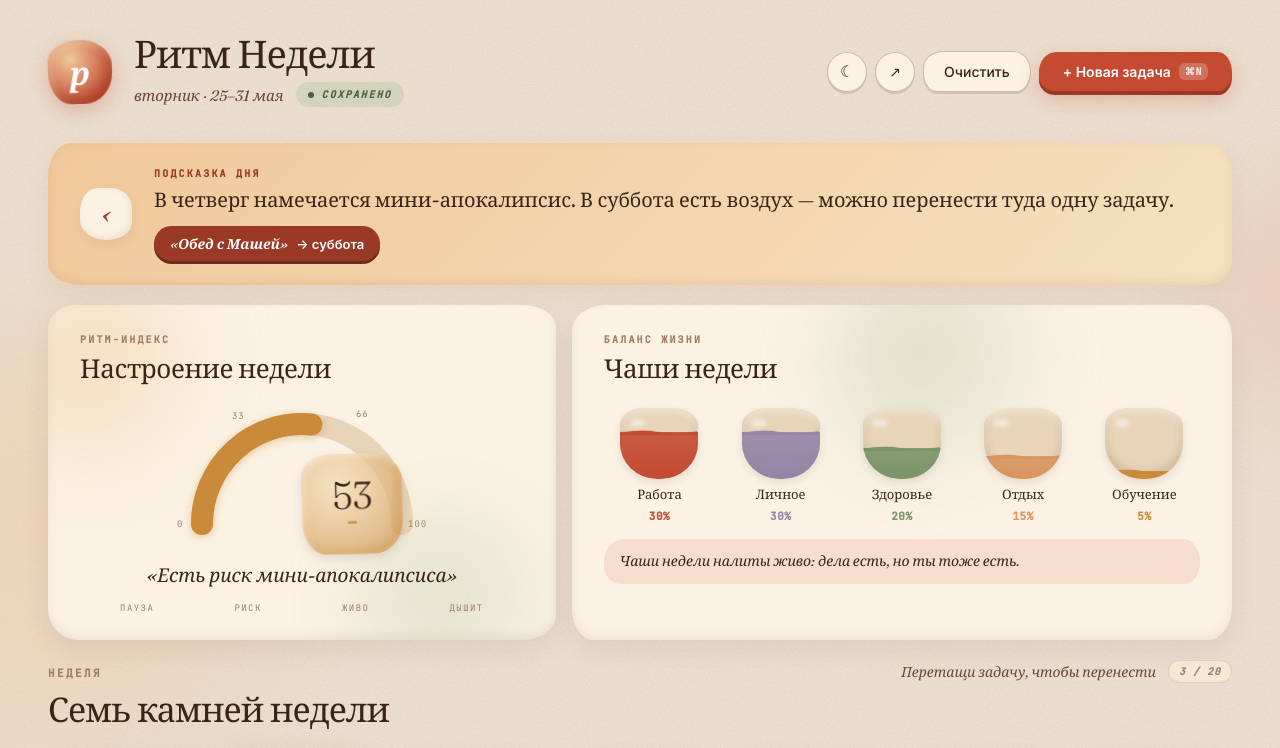
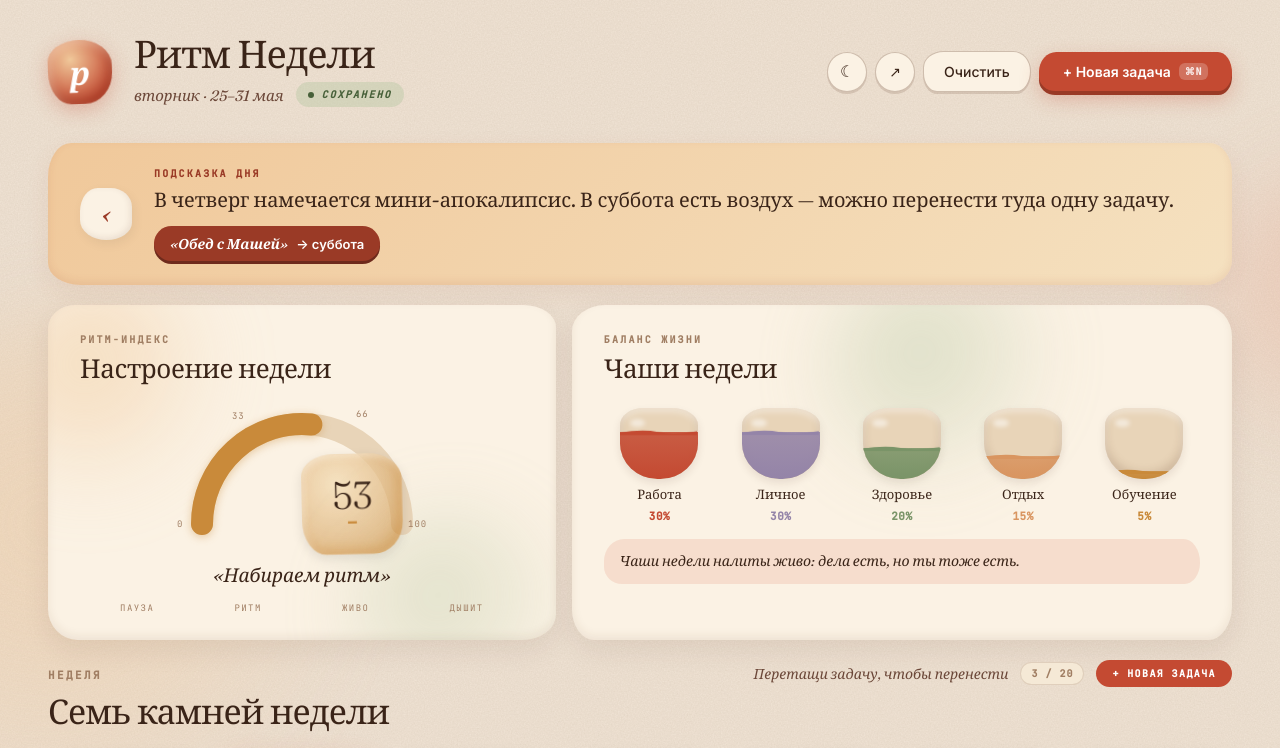
Before and after one commit to olgaaabr2026-lgtm/WeekRythm-MVP, a React (Vite) app: page / in a window 1280 px wide. Shown: the top 748 px of the page. Built offline with nearby package versions, Linux system fonts and the light colour scheme.

Commit message:
Add week board task button

```diff
--- a/src/clay-helpers.js
+++ b/src/clay-helpers.js
@@ -395,9 +395,18 @@ function calcProgress(tasks, closedDays) {
   const rhythm = total ? Math.round(0.5 * progressScore + 0.3 * noOverloadScore + 0.2 * restScore) : 0;
 
   let rhythmStatus = 'Неделя дышит';
-  if (rhythm <= 39) rhythmStatus = 'Нужна спасательная пауза';
-  else if (rhythm <= 64) rhythmStatus = 'Есть риск мини-апокалипсиса';
-  else if (rhythm <= 84) rhythmStatus = 'Плотная, но живая';
+
+  if (percent === 0 && overloaded === 0 && total > 0) {
+    // Задачи есть, ни одна не выполнена, кризиса нет — неделя просто ещё не началась.
+    // Не нужно пугать «апокалипсисом» в воскресенье вечером или понедельник утром.
+    rhythmStatus = 'Неделя ещё впереди';
+  } else if (rhythm <= 39) {
+    rhythmStatus = 'Нужна спасательная пауза';
+  } else if (rhythm <= 64) {
+    rhythmStatus = 'Набираем ритм';
+  } else if (rhythm <= 84) {
+    rhythmStatus = 'Плотная, но живая';
+  }
 
   return {
     total, completed, remaining, percent,
--- a/src/variant-clay.jsx
+++ b/src/variant-clay.jsx
@@ -560,7 +560,7 @@ function CRhythm({ value, status }) {
         fontSize: 9, letterSpacing: '0.16em',
         color: CLAY.muted, textTransform: 'uppercase'
       }}>
-        <span>пауза</span><span>риск</span><span>живо</span><span>дышит</span>
+        <span>пауза</span><span>ритм</span><span>живо</span><span>дышит</span>
       </div>
     </div>
   );
@@ -665,7 +665,7 @@ function Bowl({ sphere, delay, seed }) {
 }
 
 // ───────────────────────── week board ─────────────────────────
-function CWeekBoard({ tasks, closedDays, progress, onToggle, onEdit, onMove, onDelete, onCloseDay, onOpenDay, onDrop, dragOverDate, setDragOver, vp }) {
+function CWeekBoard({ tasks, closedDays, progress, onToggle, onEdit, onMove, onDelete, onCloseDay, onOpenDay, onDrop, dragOverDate, setDragOver, vp, onNew }) {
   const weekDs = getCurrentWeekDates();
   return (
     <div className="clay-section" style={{ position: 'relative', margin: vp.isMobile ? '0 16px' : '0 48px' }}>
@@ -687,17 +687,38 @@ function CWeekBoard({ tasks, closedDays, progress, onToggle, onEdit, onMove, onD
           }}>Семь камней недели</div>
         </div>
         <div style={{
-          display: 'flex', alignItems: 'center', gap: 12,
-          fontFamily: 'Fraunces, Georgia, serif', fontStyle: 'italic',
-          fontSize: 14, color: CLAY.inkSoft
+          display: 'flex', alignItems: 'center', gap: 12, flexWrap: 'wrap',
+          width: vp.isMobile ? '100%' : 'auto'
         }}>
-          <span>Перетащи задачу, чтобы перенести</span>
+          {!vp.isMobile && (
+            <span style={{
+              fontFamily: 'Fraunces, Georgia, serif', fontStyle: 'italic',
+              fontSize: 14, color: CLAY.inkSoft
+            }}>Перетащи задачу, чтобы перенести</span>
+          )}
           <span style={{
             padding: '4px 10px', background: CLAY.paperSoft, borderRadius: 999,
             fontFamily: '"JetBrains Mono", monospace', fontSize: 10,
             letterSpacing: '0.1em', color: CLAY.muted, fontWeight: 600,
             border: `1px solid ${CLAY.border}`
           }}>{progress.completed} / {progress.total}</span>
+          {onNew && (
+            <button
+              onClick={onNew}
+              style={{
+                fontFamily: '"JetBrains Mono", monospace',
+                fontSize: 10, letterSpacing: '0.14em', textTransform: 'uppercase',
+                padding: vp.isMobile ? '10px 0' : '7px 16px',
+                borderRadius: 999,
+                background: CLAY.coral, color: '#fff',
+                border: 'none', cursor: 'pointer', fontWeight: 700,
+                width: vp.isMobile ? '100%' : 'auto',
+                transition: 'opacity 0.15s'
+              }}
+              onMouseEnter={e => e.currentTarget.style.opacity = '0.85'}
+              onMouseLeave={e => e.currentTarget.style.opacity = '1'}
+            >+ Новая задача</button>
+          )}
         </div>
       </div>
 
@@ -1832,6 +1853,7 @@ export default function ClayVariant() {
         dragOverDate={state.ui.dragOverDate}
         setDragOver={(d) => dispatch({ type: 'UI', ui: { dragOverDate: d }})}
         vp={vp}
+        onNew={() => openNew()}
       />
 
       <div className="clay-section" style={{
```
Also changed, not shown: 2 other files (tests, documents, lock files or other folders).
